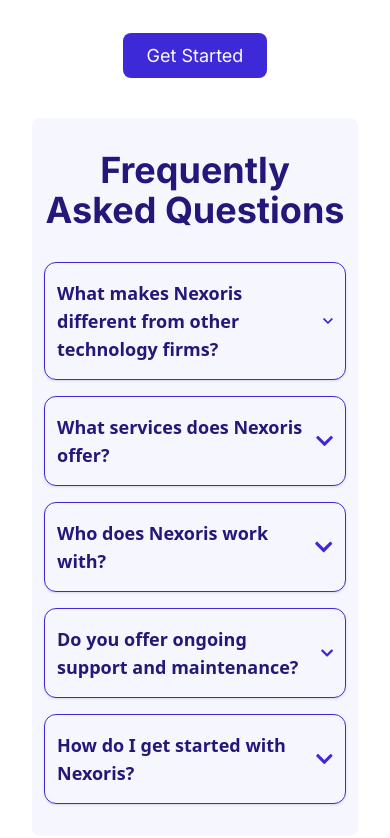
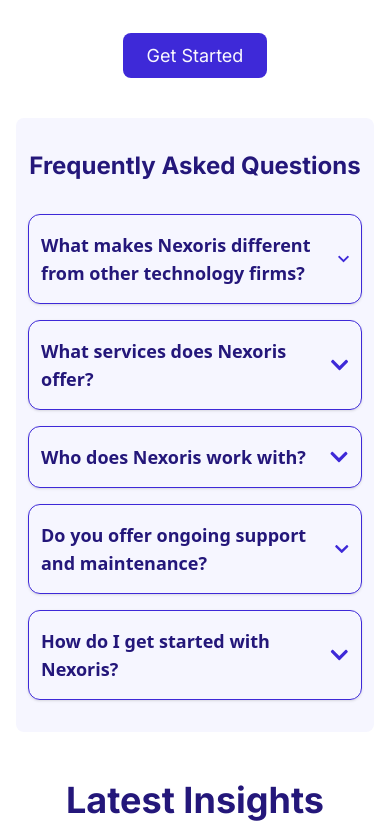
Before and after one commit to Cned7/nexoris-website, a Next.js app: page / in a window 390 px wide. Shown: the part 8506-9344 px from the top of the page. Built offline with nearby package versions, Linux system fonts and the light colour scheme.

Commit message:
adjusted Mobile FAQs section

```diff
--- a/src/app/about-us/page.tsx
+++ b/src/app/about-us/page.tsx
@@ -31,7 +31,6 @@
               fill
               className="rounded-lg shadow-lg object-cover"
               priority
-              loading="eager" // disables lazy loading
             />
           </div>
           <div className="w-full">
--- a/src/app/components/homepage/Faqs.tsx
+++ b/src/app/components/homepage/Faqs.tsx
@@ -40,7 +40,7 @@
   }
 
   return (
-    <section className="relative bg-secondary-background rounded-lg mx-4 md:mx-6 lg:mx-12 mt-6 lg:mt-12 xl:mx-21 overflow-hidden xl-mt-5 px-3 md:px-6 py-8">
+    <section className="relative bg-secondary-background rounded-lg lg:mx-12 mt-6 lg:mt-12 xl:mx-21 overflow-hidden xl-mt-5 px-3 md:px-6 py-8">
       <Head>
         <script
           type="application/ld+json"
@@ -61,7 +61,7 @@
         />
       </Head>
       <div className="w-full mx-auto">
-        <h2 className="text-4xl font-bold text-heading text-center font-heading">
+        <h2 className=" text-2xl lg:text-4xl font-bold text-heading text-center font-heading">
           Frequently Asked Questions
         </h2>
         <div className="mt-8 space-y-4">
--- a/src/app/components/homepage/Hero.tsx
+++ b/src/app/components/homepage/Hero.tsx
@@ -36,7 +36,6 @@
             height={400}
             width={500}
             style={{ objectFit: 'cover' }}
-            loading="eager" // disables lazy loading
             className="object-contain max-w-full h-auto rounded-xl"
           />
         </div>
--- a/src/app/components/homepage/IndustriesSection.tsx
+++ b/src/app/components/homepage/IndustriesSection.tsx
@@ -62,7 +62,6 @@
                 layout="fill"
                 alt={industry.title}
                 style={{ objectFit: 'cover' }}
-                loading="eager" // disables lazy loading
                 className="rounded-lg transition-opacity duration-300 opacity-90 group-hover:opacity-100"
               />
             </div>
--- a/src/app/components/homepage/WhyNexoris.tsx
+++ b/src/app/components/homepage/WhyNexoris.tsx
@@ -55,7 +55,6 @@
             width={600}
             height={600}
             className="rounded-lg shadow-lg"
-            loading="eager" // disables lazy loading
           />
         </div>
       </div>
--- a/src/app/components/tech-development/TechHero.tsx
+++ b/src/app/components/tech-development/TechHero.tsx
@@ -35,7 +35,6 @@
             height={400}
             width={500}
             style={{ objectFit: 'cover' }}
-            loading="eager" // disables lazy loading
             className="object-contain max-w-full h-auto rounded-xl"
           />
         </div>
--- a/src/app/components/tech-development/TechServices.tsx
+++ b/src/app/components/tech-development/TechServices.tsx
@@ -126,7 +126,6 @@
                 layout="responsive"
                 width={600}
                 height={300}
-                loading="eager" // disables lazy loading
                 className="object-cover rounded-lg"
                 sizes="(max-width: 1024px) 100vw, 50vw" // Adjust sizes for responsiveness
               />
```
Also changed, not shown: src/app/components/homepage/Partnerships.jsx (deleted).
